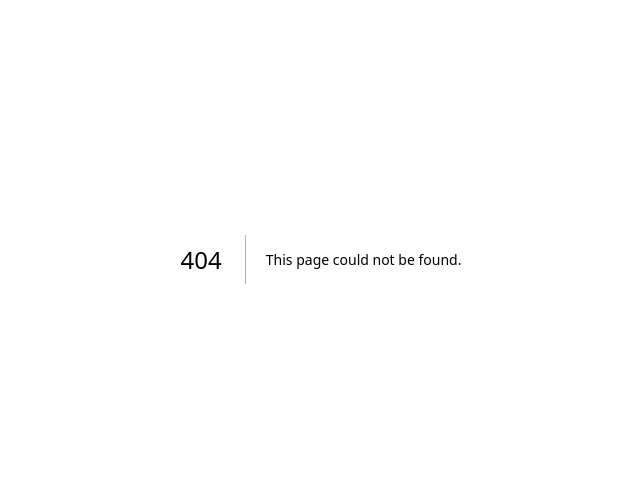
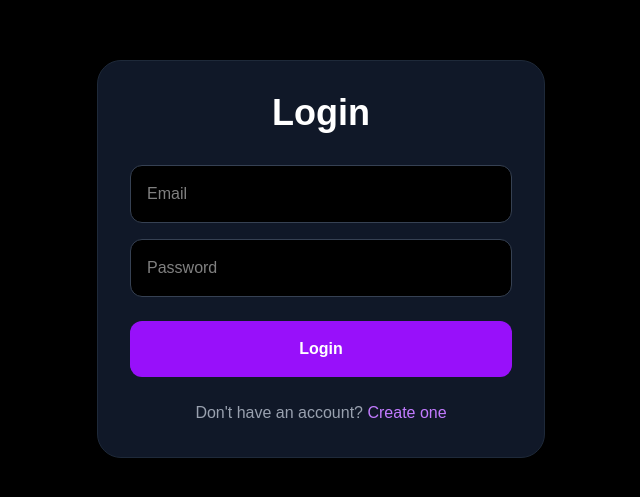
Before and after one commit to asifshair17-design/nexora-ai-2, a Next.js app: page /login in a window 1280 px wide. Before the commit this address had no page. Shown: the part 141-638 px from the top of the page, without its empty margins (319-959 px from the left). Built offline with nearby package versions, Linux system fonts and the light colour scheme; no server answers.

Commit message:
Milestone 3 - Added image history components

```diff
--- /dev/null
+++ b/app/components/HistoryCard.tsx
@@ -0,0 +1,68 @@
+"use client";
+
+type HistoryCardProps = {
+  id: string;
+  image: string;
+  prompt: string;
+  onDelete: (id: string) => void;
+};
+
+export default function HistoryCard({
+  id,
+  image,
+  prompt,
+  onDelete,
+}: HistoryCardProps) {
+  async function copyPrompt() {
+    await navigator.clipboard.writeText(prompt);
+    alert("Prompt copied!");
+  }
+
+  return (
+    <div className="rounded-2xl overflow-hidden bg-gray-900 border border-gray-800">
+
+      <img
+        src={image}
+        alt={prompt}
+        className="w-full aspect-square object-cover"
+      />
+
+      <div className="p-4">
+
+        <p className="text-sm text-gray-400 line-clamp-2 mb-4">
+          {prompt}
+        </p>
+
+        <div className="flex gap-2">
+
+          <button
+            onClick={copyPrompt}
+            className="flex-1 rounded-lg bg-blue-600 py-2 hover:bg-blue-700"
+          >
+            📋
+          </button>
+
+          <a
+            href={image}
+            download
+            target="_blank"
+            rel="noopener noreferrer"
+            className="flex-1 rounded-lg bg-green-600 py-2 text-center hover:bg-green-700"
+          >
+            ⬇
+          </a>
+
+          <button
+            onClick={() => onDelete(id)}
+            className="flex-1 rounded-lg bg-red-600 py-2 hover:bg-red-700"
+          >
+            🗑
+          </button>
+
+        </div>
+
+      </div>
+
+    </div>
+  );
+}
--- /dev/null
+++ b/app/components/ImageHistory.tsx
@@ -0,0 +1,45 @@
+import HistoryCard from "./HistoryCard";
+
+type SavedImage = {
+  id: string;
+  prompt: string;
+  image_url: string;
+};
+
+type ImageHistoryProps = {
+  images: SavedImage[];
+  onDelete: (id: string) => void;
+};
+
+export default function ImageHistory({
+  images,
+  onDelete,
+}: ImageHistoryProps) {
+  if (images.length === 0) {
+    return null;
+  }
+
+  return (
+    <div className="mt-16">
+
+      <h2 className="text-3xl font-bold mb-8">
+        Image History
+      </h2>
+
+      <div className="grid grid-cols-1 sm:grid-cols-2 lg:grid-cols-3 xl:grid-cols-4 gap-6">
+
+        {images.map((img) => (
+          <HistoryCard
+            key={img.id}
+            id={img.id}
+            image={img.image_url}
+            prompt={img.prompt}
+            onDelete={onDelete}
+          />
+        ))}
+
+      </div>
+
+    </div>
+  );
+}
--- /dev/null
+++ b/app/login/page.tsx
@@ -0,0 +1,83 @@
+"use client";
+
+import { useState } from "react";
+import { supabase } from "@/lib/supabase";
+import { useRouter } from "next/navigation";
+import Link from "next/link";
+
+export default function LoginPage() {
+  const router = useRouter();
+
+  const [email, setEmail] = useState("");
+  const [password, setPassword] = useState("");
+  const [loading, setLoading] = useState(false);
+
+  async function handleLogin() {
+    if (!email || !password) {
+      alert("Please fill all fields.");
+      return;
+    }
+
+    setLoading(true);
+
+    const { error } = await supabase.auth.signInWithPassword({
+      email,
+      password,
+    });
+
+    setLoading(false);
+
+    if (error) {
+      alert(error.message);
+      return;
+    }
+
+    router.push("/");
+  }
+
+  return (
+    <main className="min-h-screen bg-black flex items-center justify-center text-white">
+      <div className="w-full max-w-md bg-gray-900 border border-gray-800 rounded-3xl p-8">
+
+        <h1 className="text-4xl font-bold text-center mb-8">
+          Login
+        </h1>
+
+        <input
+          type="email"
+          placeholder="Email"
+          className="w-full mb-4 rounded-xl bg-black border border-gray-700 p-4"
+          value={email}
+          onChange={(e) => setEmail(e.target.value)}
+        />
+
+        <input
+          type="password"
+          placeholder="Password"
+          className="w-full mb-6 rounded-xl bg-black border border-gray-700 p-4"
+          value={password}
+          onChange={(e) => setPassword(e.target.value)}
+        />
+
+        <button
+          onClick={handleLogin}
+          disabled={loading}
+          className="w-full rounded-xl bg-purple-600 py-4 font-bold hover:bg-purple-700 disabled:opacity-50"
+        >
+          {loading ? "Logging in..." : "Login"}
+        </button>
+
+        <p className="text-center text-gray-400 mt-6">
+          Don't have an account?{" "}
+          <Link
+            href="/signup"
+            className="text-purple-400 hover:underline"
+          >
+            Create one
+          </Link>
+        </p>
+
+      </div>
+    </main>
+  );
+}
--- /dev/null
+++ b/app/signup/page.tsx
@@ -0,0 +1,87 @@
+"use client";
+
+import { useState } from "react";
+import { supabase } from "@/lib/supabase";
+import { useRouter } from "next/navigation";
+import Link from "next/link";
+
+export default function SignupPage() {
+  const router = useRouter();
+
+  const [email, setEmail] = useState("");
+  const [password, setPassword] = useState("");
+  const [loading, setLoading] = useState(false);
+
+  async function handleSignup() {
+    if (!email || !password) {
+      alert("Please fill all fields.");
+      return;
+    }
+
+    setLoading(true);
+
+    const { error } = await supabase.auth.signUp({
+      email,
+      password,
+    });
+
+    setLoading(false);
+
+    if (error) {
+      alert(error.message);
+      return;
+    }
+
+    alert("Account created successfully!");
+
+    router.push("/login");
+  }
+
+  return (
+    <main className="min-h-screen bg-black flex items-center justify-center text-white">
+
+      <div className="w-full max-w-md bg-gray-900 border border-gray-800 rounded-3xl p-8">
+
+        <h1 className="text-4xl font-bold text-center mb-8">
+          Create Account
+        </h1>
+
+        <input
+          type="email"
+          placeholder="Email"
+          className="w-full mb-4 rounded-xl bg-black border border-gray-700 p-4"
+          value={email}
+          onChange={(e) => setEmail(e.target.value)}
+        />
+
+        <input
+          type="password"
+          placeholder="Password"
+          className="w-full mb-6 rounded-xl bg-black border border-gray-700 p-4"
+          value={password}
+          onChange={(e) => setPassword(e.target.value)}
+        />
+
+        <button
+          onClick={handleSignup}
+          disabled={loading}
+          className="w-full rounded-xl bg-purple-600 py-4 font-bold hover:bg-purple-700 disabled:opacity-50"
+        >
+          {loading ? "Creating..." : "Create Account"}
+        </button>
+
+        <p className="text-center text-gray-400 mt-6">
+          Already have an account?{" "}
+          <Link
+            href="/login"
+            className="text-purple-400 hover:underline"
+          >
+            Login
+          </Link>
+        </p>
+
+      </div>
+
+    </main>
+  );
+}
--- /dev/null
+++ b/lib/supabase.ts
@@ -0,0 +1,9 @@
+import { createClient } from "@supabase/supabase-js";
+
+const supabaseUrl = process.env.NEXT_PUBLIC_SUPABASE_URL!;
+const supabaseAnonKey = process.env.NEXT_PUBLIC_SUPABASE_ANON_KEY!;
+
+export const supabase = createClient(
+  supabaseUrl,
+  supabaseAnonKey
+);
--- a/package.json
+++ b/package.json
@@ -9,6 +9,7 @@
     "lint": "eslint"
   },
   "dependencies": {
+    "@supabase/supabase-js": "^2.110.0",
     "axios": "^1.18.1",
     "next": "16.2.10",
     "react": "19.2.4",
```
Also changed, not shown: 1 other file (tests, documents, lock files or other folders).
